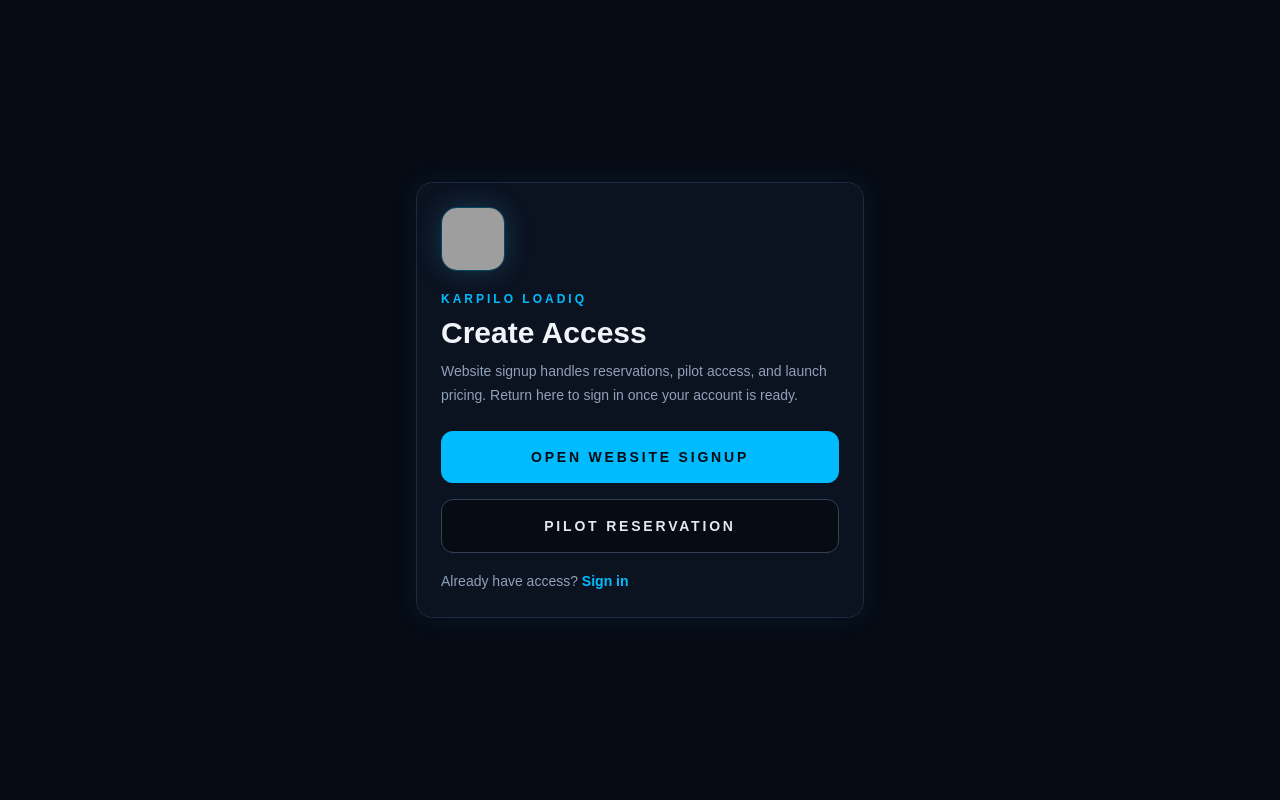
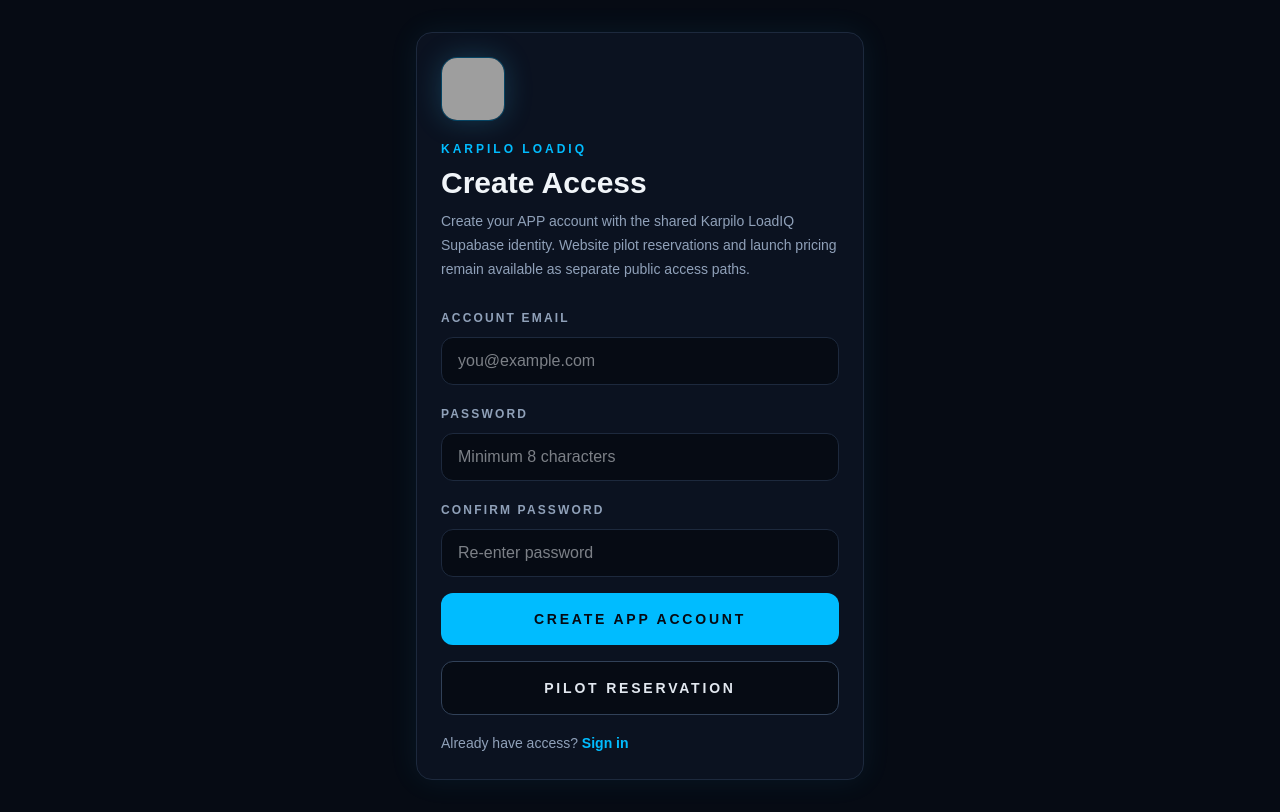
Before and after one commit to Josh3887/karpilo-loadiq-app, a Next.js app: page /auth/register in a window 1280 px wide. Built offline with nearby package versions, Linux system fonts and the light colour scheme; grey boxes are pictures that could not be loaded.

Commit message:
fix app signup routing and registration flow

```diff
--- a/src/app/auth/register/page.tsx
+++ b/src/app/auth/register/page.tsx
@@ -14,8 +14,9 @@
           </p>
           <h1 className="mt-2 text-3xl font-black">Create Access</h1>
           <p className="mt-2 text-sm leading-6 text-slate-400">
-            Website signup handles reservations, pilot access, and launch
-            pricing. Return here to sign in once your account is ready.
+            Create your APP account with the shared Karpilo LoadIQ Supabase
+            identity. Website pilot reservations and launch pricing remain
+            available as separate public access paths.
           </p>
           <RegisterForm />
         </section>
--- a/src/app/auth/register/register-form.tsx
+++ b/src/app/auth/register/register-form.tsx
@@ -1,18 +1,152 @@
+"use client";
+
 import Link from "next/link";
+import { useRouter } from "next/navigation";
+import { useState } from "react";
 
 import { BRAND } from "@/config/brand";
+import { createClient } from "@/lib/supabase-client";
 
-const WEBSITE_SIGNUP_URL = `${BRAND.urls.website}/signup`;
+function isValidEmail(value: string) {
+  return /^[^\s@]+@[^\s@]+\.[^\s@]+$/.test(value);
+}
 
 export function RegisterForm() {
+  const router = useRouter();
+  const [email, setEmail] = useState("");
+  const [password, setPassword] = useState("");
+  const [confirmPassword, setConfirmPassword] = useState("");
+  const [status, setStatus] = useState("");
+  const [error, setError] = useState("");
+  const [isSubmitting, setIsSubmitting] = useState(false);
+
+  async function handleRegister(event: React.FormEvent<HTMLFormElement>) {
+    event.preventDefault();
+    setError("");
+    setStatus("");
+
+    const normalizedEmail = email.trim().toLowerCase();
+
+    if (!isValidEmail(normalizedEmail)) {
+      setError("Enter a valid email address.");
+      return;
+    }
+
+    if (password.length < 8) {
+      setError("Use at least 8 characters for the account password.");
+      return;
+    }
+
+    if (password !== confirmPassword) {
+      setError("Password confirmation does not match.");
+      return;
+    }
+
+    setIsSubmitting(true);
+
+    try {
+      const supabase = createClient();
+      const emailRedirectTo = `${window.location.origin}/dashboard`;
+      const { data, error: signUpError } = await supabase.auth.signUp({
+        email: normalizedEmail,
+        password,
+        options: {
+          emailRedirectTo,
+          data: {
+            source: "app_signup",
+            product: BRAND.productName,
+          },
+        },
+      });
+
+      if (signUpError) {
+        setError(signUpError.message);
+        return;
+      }
+
+      if (data.session) {
+        setStatus("Account created. Opening dashboard...");
+        router.push("/dashboard");
+        router.refresh();
+        return;
+      }
+
+      setStatus(
+        "Account creation started. Check your email if confirmation is required, then sign in to the APP."
+      );
+      setEmail("");
+      setPassword("");
+      setConfirmPassword("");
+    } catch {
+      setError("Signup is unavailable. Check configuration and retry.");
+    } finally {
+      setIsSubmitting(false);
+    }
+  }
+
   return (
-    <div className="mt-6 space-y-4">
-      <a
-        href={WEBSITE_SIGNUP_URL}
-        className="block w-full rounded-xl bg-sky-400 px-5 py-4 text-center text-sm font-black uppercase tracking-[0.2em] text-[#060B14] transition hover:bg-sky-300"
+    <form onSubmit={handleRegister} className="mt-6 space-y-4">
+      <label className="block">
+        <span className="text-xs font-bold uppercase tracking-[0.18em] text-slate-400">
+          Account email
+        </span>
+        <input
+          type="email"
+          autoComplete="email"
+          value={email}
+          onChange={(event) => setEmail(event.target.value)}
+          className="mt-2 h-12 w-full rounded-xl border border-slate-800 bg-[#060B14] px-4 text-slate-100 outline-none focus:border-sky-400"
+          placeholder="you@example.com"
+        />
+      </label>
+
+      <label className="block">
+        <span className="text-xs font-bold uppercase tracking-[0.18em] text-slate-400">
+          Password
+        </span>
+        <input
+          type="password"
+          autoComplete="new-password"
+          value={password}
+          onChange={(event) => setPassword(event.target.value)}
+          className="mt-2 h-12 w-full rounded-xl border border-slate-800 bg-[#060B14] px-4 text-slate-100 outline-none focus:border-sky-400"
+          placeholder="Minimum 8 characters"
+        />
+      </label>
+
+      <label className="block">
+        <span className="text-xs font-bold uppercase tracking-[0.18em] text-slate-400">
+          Confirm password
+        </span>
+        <input
+          type="password"
+          autoComplete="new-password"
+          value={confirmPassword}
+          onChange={(event) => setConfirmPassword(event.target.value)}
+          className="mt-2 h-12 w-full rounded-xl border border-slate-800 bg-[#060B14] px-4 text-slate-100 outline-none focus:border-sky-400"
+          placeholder="Re-enter password"
+        />
+      </label>
+
+      <button
+        type="submit"
+        disabled={isSubmitting}
+        className="w-full rounded-xl bg-sky-400 px-5 py-4 text-sm font-black uppercase tracking-[0.2em] text-[#060B14] transition hover:bg-sky-300 disabled:cursor-not-allowed disabled:opacity-60"
       >
-        Open Website Signup
-      </a>
+        {isSubmitting ? "Creating..." : "Create APP Account"}
+      </button>
+
+      {status && (
+        <p className="rounded-xl border border-emerald-400/25 bg-emerald-500/10 p-3 text-sm text-emerald-100">
+          {status}
+        </p>
+      )}
+
+      {error && (
+        <p className="rounded-xl border border-red-400/25 bg-red-500/10 p-3 text-sm text-red-100">
+          {error}
+        </p>
+      )}
 
       <a
         href={`${BRAND.urls.website}/pilot-program`}
@@ -27,6 +161,6 @@
           Sign in
         </Link>
       </p>
-    </div>
+    </form>
   );
 }
--- a/src/app/page.tsx
+++ b/src/app/page.tsx
@@ -2,8 +2,6 @@
 
 import { LoadIqMark } from "@/components/brand/loadiq-mark";
 import { BRAND } from "@/config/brand";
-
-const WEBSITE_SIGNUP_URL = `${BRAND.urls.website}/signup`;
 
 export default function HomePage() {
   return (
@@ -41,18 +39,18 @@
               Preview App
             </Link>
 
-            <a
-              href={WEBSITE_SIGNUP_URL}
+            <Link
+              href="/auth/register"
               className="rounded-xl border border-slate-700 bg-[#060B14] px-5 py-4 text-center text-sm font-black uppercase tracking-[0.2em] text-slate-200 transition hover:border-sky-400/50 hover:text-sky-200"
             >
               Create Access
-            </a>
+            </Link>
           </div>
 
           <div className="mt-6 rounded-2xl border border-slate-800 bg-[#060B14] p-4 text-xs leading-5 text-slate-500">
-            Public signup, pilot reservations, launch pricing, and acquisition
-            live on the website. This APP stays focused on authenticated
-            operating work.
+            Create an APP account here for authenticated operating access.
+            Pilot reservations, launch pricing, and public product information
+            remain available on the website.
           </div>
         </div>
       </section>
```
